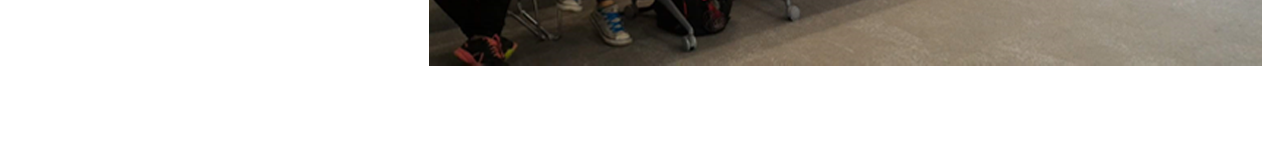
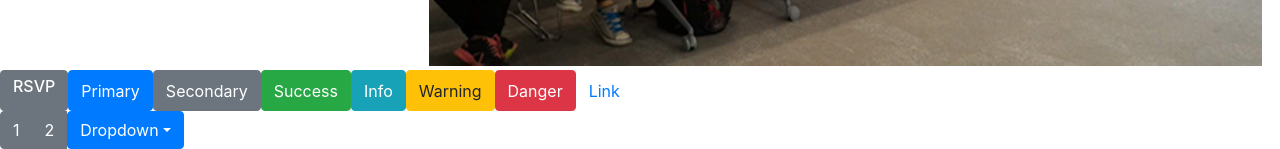
Before and after one commit to wwcodemanila/WWCodeManila-WomenWhoWP2018, a React (Create React App) app: page / in a window 1280 px wide. Shown: the part 1671-1820 px from the top of the page. Before the commit the page ends 1741 px from the top, so only its background shows below. Built offline with nearby package versions, Linux system fonts and the light colour scheme.

Commit message:
201810160240 - playing-around-buttons

```diff
--- a/src/App.js
+++ b/src/App.js
@@ -4,6 +4,7 @@ import Navigation from "./components/Navigation.js";
 import Banner from "./components/Banner.js";
 import About from "./components/About";
 import EventDetails from './components/EventDetails';
+import RsvpButton from "./components/RsvpButton";
 
 const repository =
   "https://docs.google.com/presentation/d/1z3XGsAQzCW66UKmf6ObbgkddTIc2TveFgkHSAaY9lFg/edit#slide=id.g43f5d69b4a_0_8";
@@ -16,6 +17,7 @@ class App extends Component {
         <Banner/>
         <EventDetails />
         <About />
+        <RsvpButton />
       </React.Fragment>
     );
   }
--- /dev/null
+++ b/src/components/RsvpButton.js
@@ -0,0 +1,48 @@
+import React, { Component } from 'react';
+import { Button, ButtonGroup, ButtonToolbar } from 'reactstrap';
+import * as ReactBootstrap from 'react-bootstrap';
+
+const clickableName_rsvp = (<h6>RSVP</h6>);
+
+class RsvpButton extends Component {
+    render() {
+        return (
+          <React.Fragment>
+            <ButtonToolbar>
+              {/* Standard button */}
+              <Button>{clickableName_rsvp}</Button>
+
+              {/* Provides extra visual weight and identifies the primary action in a set of buttons */}
+              <Button bsStyle="primary" color="primary">Primary</Button>
+
+              <Button bsStyle="secondary" color="secondary">Secondary</Button>
+
+              {/* Indicates a successful or positive action */}
+              <Button bsStyle="success" color="success">Success</Button>
+
+              {/* Contextual button for informational alert messages */}
+              <Button bsStyle="info" color="info">Info</Button>
+
+              {/* Indicates caution should be taken with this action */}
+              <Button bsStyle="warning" color="warning">Warning</Button>
+
+              {/* Indicates a dangerous or potentially negative action */}
+              <Button bsStyle="danger" color="danger">Danger</Button>
+
+              {/* Deemphasize a button by making it look like a link while maintaining button behavior */}
+              <Button bsStyle="link" color="link">Link</Button>
+            </ButtonToolbar>
+            <ButtonGroup>
+              <Button>1</Button>
+              <Button>2</Button>
+              <ReactBootstrap.DropdownButton title="Dropdown" id="bg-nested-dropdown">
+                <ReactBootstrap.MenuItem eventKey="1">Dropdown link</ReactBootstrap.MenuItem>
+                <ReactBootstrap.MenuItem eventKey="2">Dropdown link</ReactBootstrap.MenuItem>
+              </ReactBootstrap.DropdownButton>
+            </ButtonGroup>
+          </React.Fragment>
+        );
+      }
+    }
+
+export default RsvpButton;
```
Also changed, not shown: package.json (+8 -3 lines).
